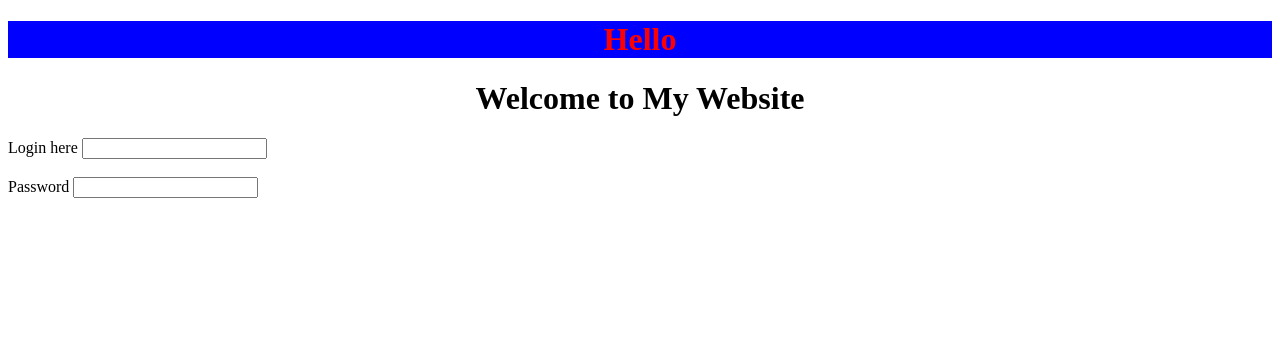
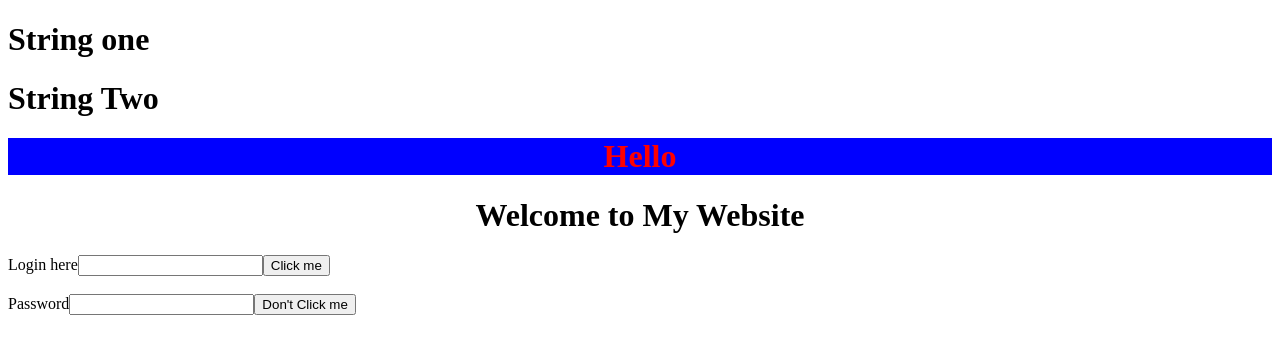
Before and after one commit to The-Special-Character-IT-Services/GTB_Portal, a React app: page / in a window 1280 px wide. Shown: the top 354 px of the page. Built offline with nearby package versions, Linux system fonts and the light colour scheme; the HTML template or start-up script is replaced by a standard one.

Commit message:
state done

```diff
--- a/src/classPrac.js
+++ b/src/classPrac.js
@@ -1,5 +1,3 @@
-/* eslint-disable react/prefer-stateless-function */
-/* eslint-disable react/static-property-placement */
 import React, { Component } from 'react';
 import PropTypes from 'prop-types';
 
@@ -13,10 +11,34 @@ export default class ClassApp extends Component {
     message: 'i am good',
   };
 
+  state = {
+    string: 'String one',
+    string1: 'String Two',
+    textvalue: '',
+  };
+
+  onPress = () => {
+    // this.setState({
+    //   string: 'S0 changed',
+    //   string1: 'S1 changed',
+    // });
+    alert(this.state.textvalue);
+  };
+
+  onChange = event => {
+    this.setState({
+      textvalue: event.target.value,
+    });
+  };
+
   render() {
+    console.log('Anything');
     const { greet, message } = this.props;
+    const { string, string1, textvalue } = this.state;
     return (
       <div>
+        <h1>{string}</h1>
+        <h1>{string1}</h1>
         <h1
           style={{
             color: 'red',
@@ -31,10 +53,16 @@ export default class ClassApp extends Component {
           }}>
           {message}
         </h1>
-        Login here <input type="text" />
+        Login here
+        <input type="text" value={textvalue} onChange={this.onChange} />
+        <button type="button" onClick={this.onPress}>
+          Click me
+        </button>
         <br />
         <br />
-        Password <input type="Password" />
+        Password
+        <input type="Password" />
+        <button type="button"> Don't Click me </button>
       </div>
     );
   }
```
Also changed, not shown: .eslintrc.js, 1 other file (tests, documents, lock files or other folders).
